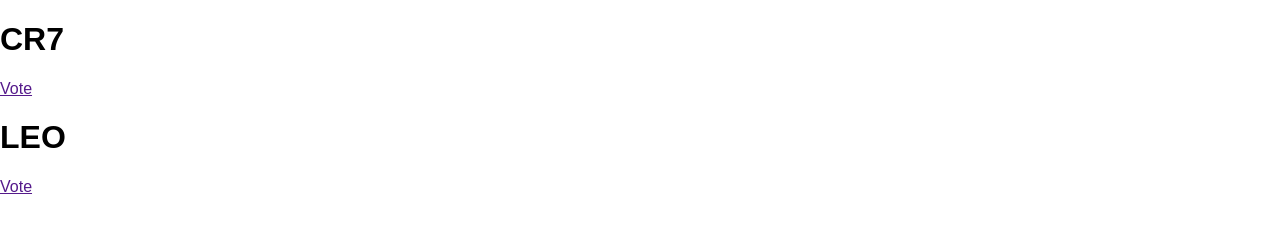
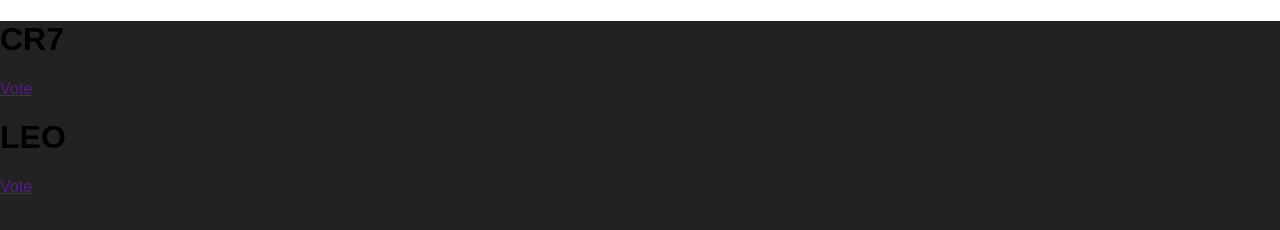
Before and after one commit to maroon796/CR7_Messi_Vote, a plain HTML site: page index.html in a window 1280 px wide. Drawn offline with Linux system fonts and the light colour scheme.

Commit message:
addding container

```diff
--- a/style.css
+++ b/style.css
@@ -8,3 +8,10 @@ body {
   overflow: hidden;
   margin: 0;
 }
+
+.container {
+  background: #222;
+  position: relative;
+  width: 100%;
+  height: 100%;
+}
```
